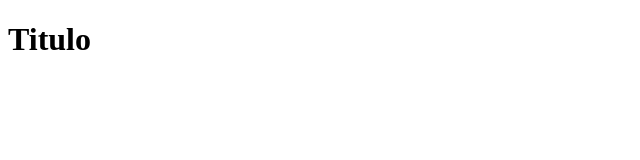
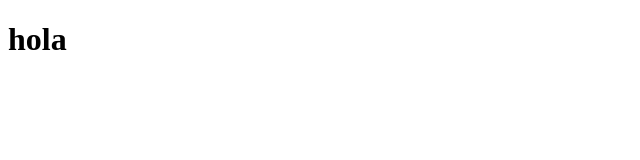
Before and after one commit to lazaroborghi/proyecto1, a plain HTML site: page index.html in a window 1280 px wide. Shown: the full height of the page, 0-640 px from the left. Drawn offline with Linux system fonts and the light colour scheme.

Commit message:
Se cambió "titulo" por "hola"

```diff
--- a/index.html
+++ b/index.html
@@ -3,7 +3,7 @@
 <head>
 	<meta charset="UTF-8">
 	<title>Document</title>
-	<h1>Titulo</h1>
+	<h1>hola</h1>
 </head>
 <body>
 
```
